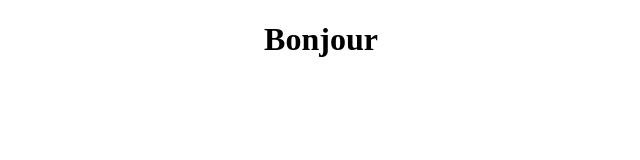
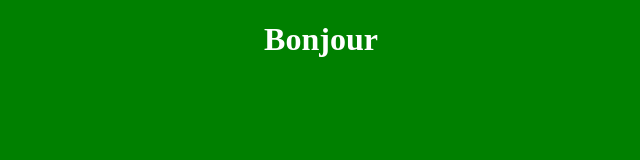
Before and after one commit to franckarmel/test1, a plain HTML site: page index.html in a window 1280 px wide. Shown: the whole page, without its empty margins (319-959 px from the left). Drawn offline with Linux system fonts and the light colour scheme.

Commit message:
green background

```diff
--- a/index.html
+++ b/index.html
@@ -4,7 +4,7 @@
 	<title>Test de git</title>
 	<meta charset="utf-8">
 </head>
-<body>
+<body style="background: green; color: #fff;">
 <center><h1><b>Bonjour</b></h1></center>
 </body>
 </html>
```
